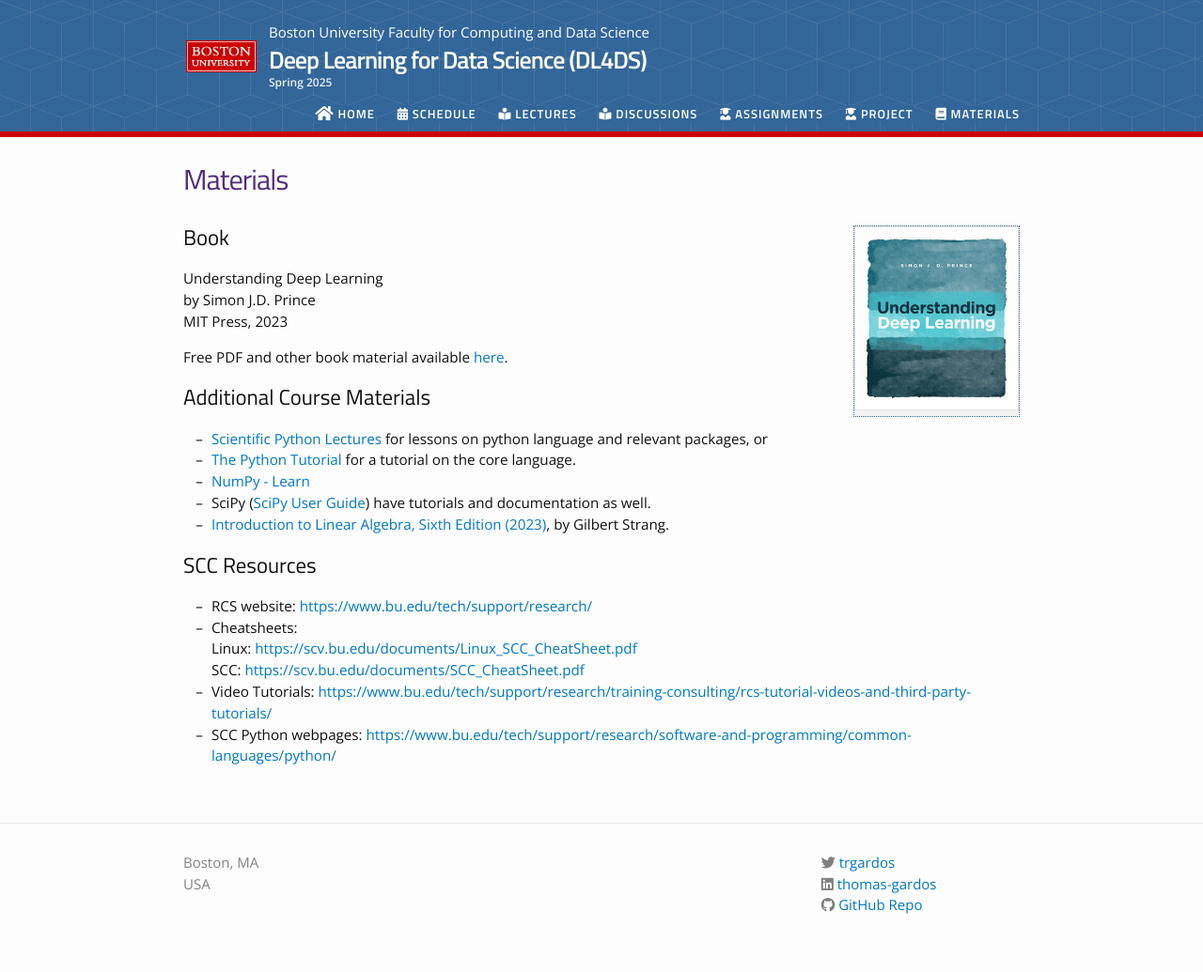
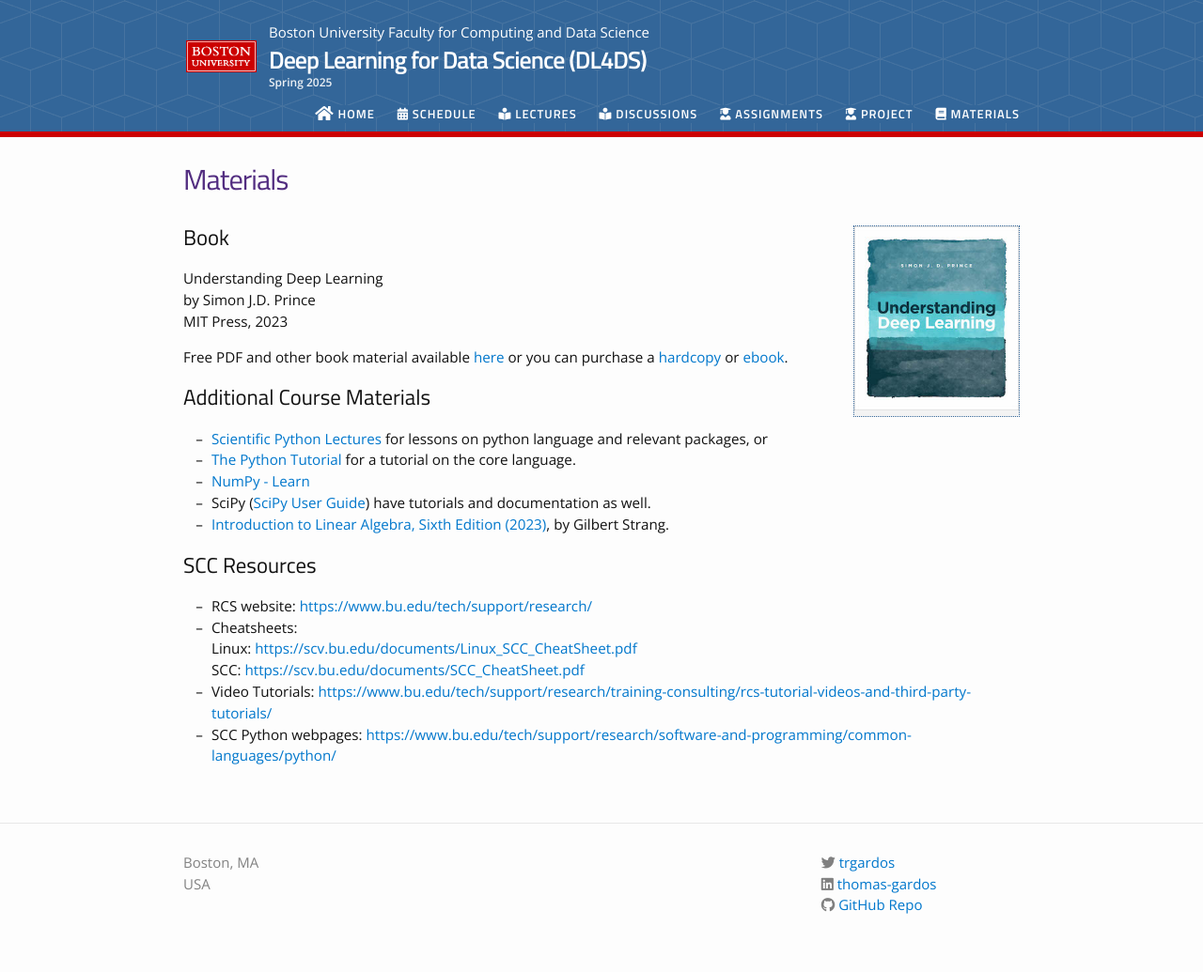
Before and after one commit to DL4DS/sp2025, a Jekyll site: the page built from materials.md, in a window 1280 px wide. Shown: the whole page at 94% size. Built offline with Jekyll 4.4.1, drawn with Linux system fonts in a browser that asks for light colours; nearby versions of some CDN libraries.

Commit message:
added bookstore link

```diff
--- a/materials.md
+++ b/materials.md
@@ -12,7 +12,9 @@ Understanding Deep Learning<br>
 by Simon J.D. Prince<br>
 MIT Press, 2023
 
-Free PDF and other book material available [here](https://udlbook.github.io/udlbook/).
+Free PDF and other book material available [here](https://udlbook.github.io/udlbook/) or
+you can purchase a [hardcopy](https://bu.bncollege.com/webapp/wcs/stores/servlet/TBListView?catalogId=10001&storeId=13555&langId=-1&courseXml=<textbookorder><courses><course dept="CDS DS" num="542" sect="A1" term="W25"/></courses></textbookorder>)
+or [ebook](https://bu.bncollege.com/webapp/wcs/stores/servlet/TBListView?catalogId=10001&storeId=13555&langId=-1&courseXml=<textbookorder><courses><course dept="CDS DS" num="542" sect="A1" term="W25"/></courses></textbookorder>).
 
 ## Additional Course Materials
 
```
